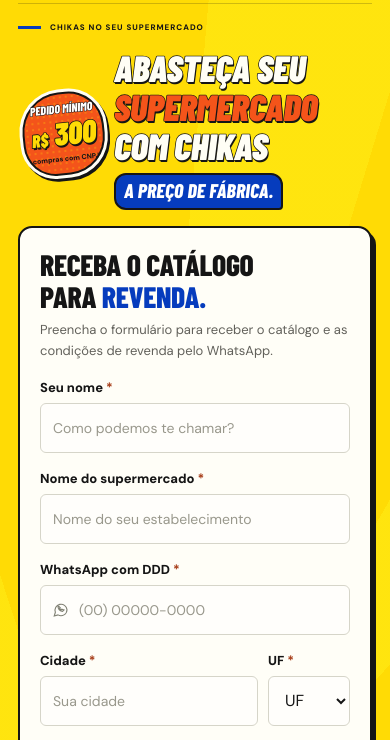
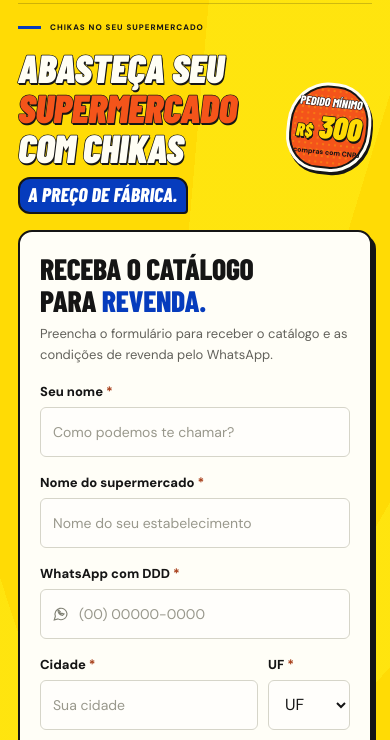
Before and after one commit to fonil-company/lp-chikas, a website: page public/index.html in a window 390 px wide. Shown: the part 60-800 px from the top of the page. Drawn offline with Linux system fonts and the light colour scheme.

Commit message:
Place mobile order badge right and enlarge headline

```diff
--- a/public/styles.css
+++ b/public/styles.css
@@ -111,11 +111,11 @@
   .headline-group {
     order: 1;
     display: grid;
-    grid-template-columns: 104px minmax(0, 1fr);
+    grid-template-columns: minmax(0, 1fr) 104px;
     align-items: center;
     gap: 18px;
   }
-  .headline-group h1 { grid-column: 2; grid-row: 1; font-size: clamp(44px, 7.2vw, 60px); margin: 0; }
+  .headline-group h1 { grid-column: 1; grid-row: 1; font-size: clamp(48px, 7.7vw, 64px); margin: 0; }
   h1 .last-line { display: block; }
   .headline-small {
     display: table;
@@ -136,14 +136,14 @@
   .mobile-price {
     display: block;
     position: relative;
-    grid-column: 1;
+    grid-column: 2;
     grid-row: 1;
     top: auto;
     right: auto;
     width: 100%;
     padding: 9px 5px 11px;
     border-width: 2px;
-    transform: rotate(-6deg);
+    transform: rotate(6deg);
     box-shadow: 0 0 0 3px #fffef5, 2px 3px 0 3px var(--ink);
   }
   .mobile-price > span:first-child { font-size: 14px; -webkit-text-stroke: 1px var(--ink); }
@@ -162,8 +162,8 @@
   .header { height: 64px; }
   .hero { padding-top: 18px; gap: 16px; }
   .eyebrow { font-size: 8px; letter-spacing: 1px; }
-  .headline-group { grid-template-columns: clamp(76px, 21vw, 104px) minmax(0, 1fr); gap: 14px; }
-  .headline-group h1 { font-size: clamp(30px, 9.4vw, 49px); line-height: 1.06; letter-spacing: -.3px; }
+  .headline-group { grid-template-columns: minmax(0, 1fr) clamp(76px, 20vw, 96px); gap: 12px; }
+  .headline-group h1 { font-size: clamp(32px, 10.1vw, 54px); line-height: 1.02; letter-spacing: -.3px; }
   .headline-small { font-size: clamp(18px, 5.1vw, 25px); padding: 5px 8px 7px; }
   .mobile-price { padding: 8px 3px 10px; }
   .mobile-price > span:first-child { display: block; font-size: 12px; line-height: 1.1; }
```
